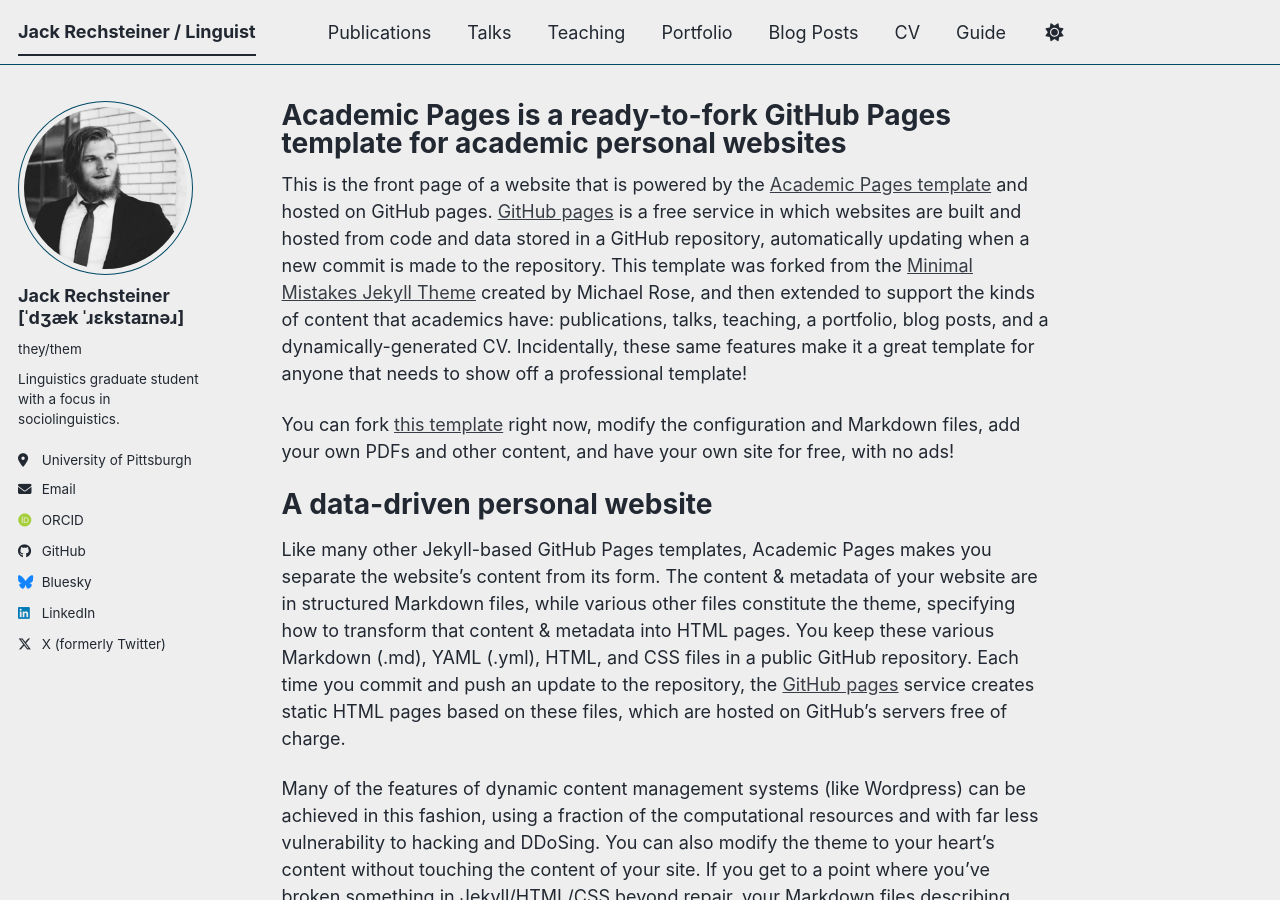
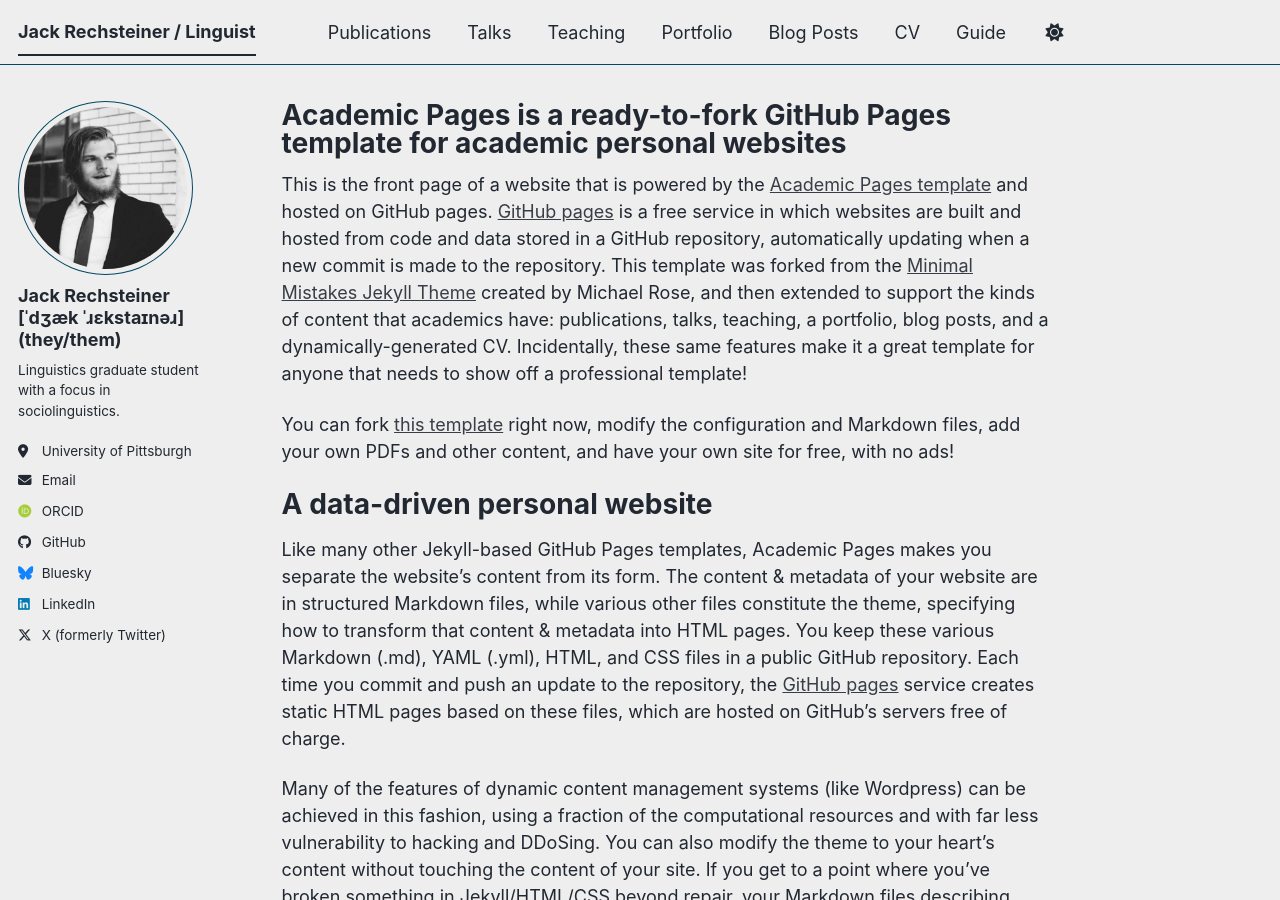
Before and after one commit to jackrechsteiner/jackrechsteiner.github.io, a Jekyll site: the page built from _pages/about.md, in a window 1280 px wide and 900 px high. Built offline with Jekyll 4.4.1, drawn with Linux system fonts in a browser that asks for light colours; some web fonts are replaced; a script bundle is joined from its source files by our own code; library files that are not in the unit come from our copies.

Commit message:
Adding line breaks

```diff
--- a/_config.yml
+++ b/_config.yml
@@ -24,8 +24,8 @@
 author:
   # Biographic information
   avatar           : "profile2.png"
-  name             : "Jack Rechsteiner [ˈdʒæk ˈɹɛkstaɪnəɹ]"
-  pronouns         : "they/them"
+  name             : "Jack Rechsteiner\ [ˈdʒæk ˈɹɛkstaɪnəɹ]\ (they/them)"
+  pronouns         :
   bio              : "Linguistics graduate student with a focus in sociolinguistics."
   location         : "University of Pittsburgh"
   employer         :
```
